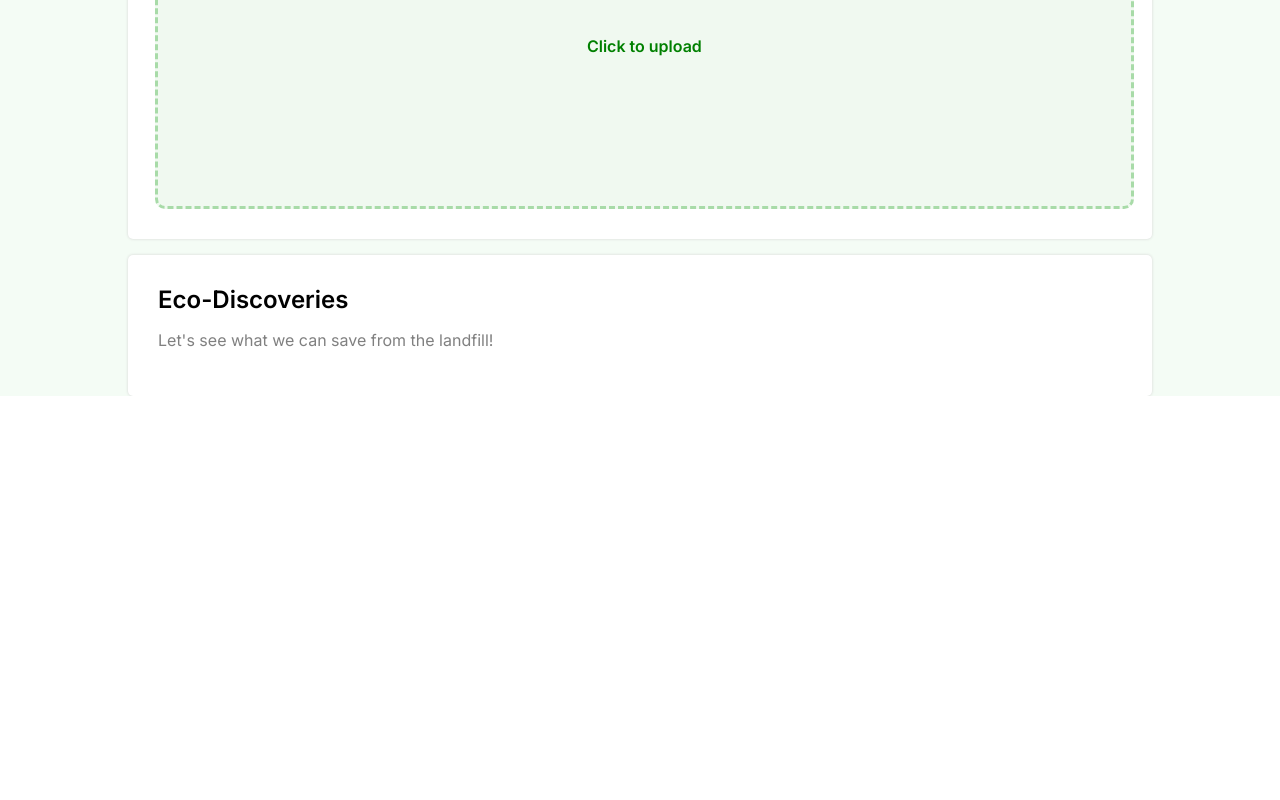
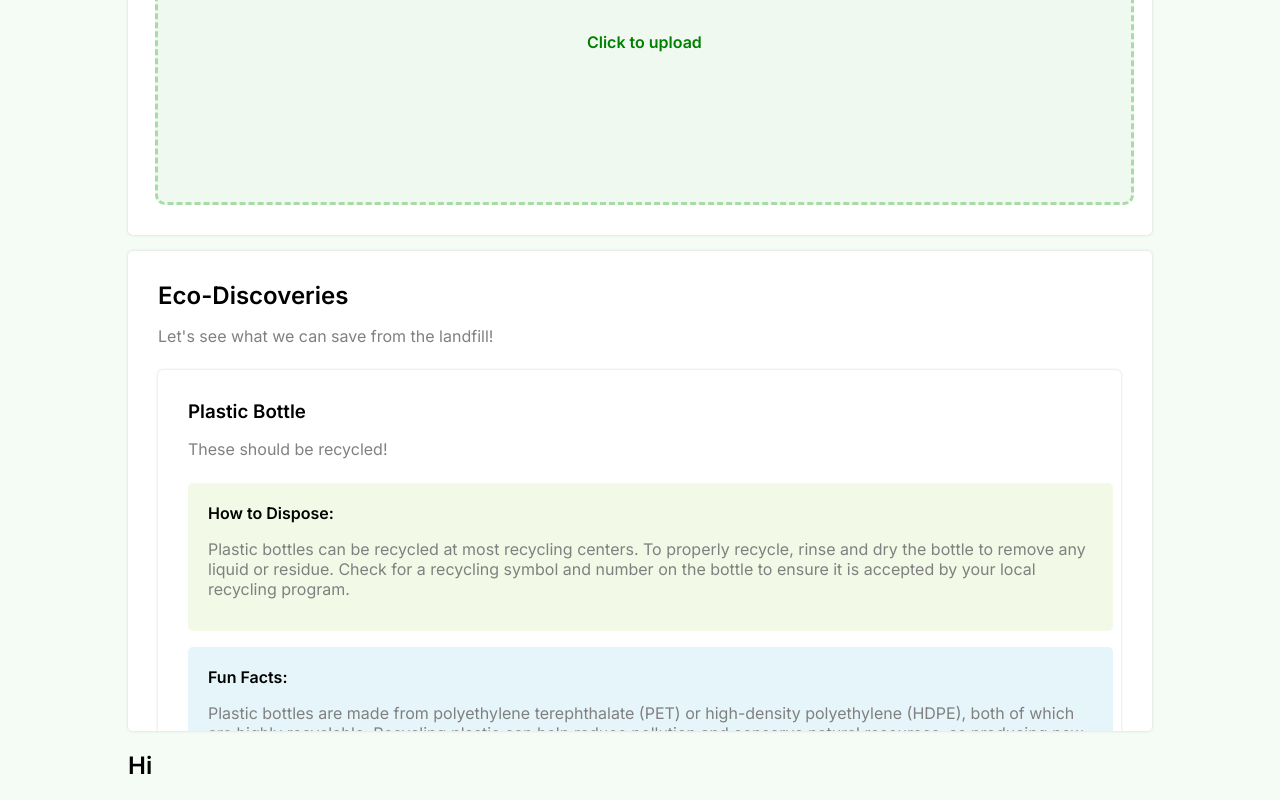
Before and after one commit to Nikulp23/HackRPI-2024, a React (Create React App) app in the folder frontend/: page / in a window 1280 px wide. Shown: the part 416-1216 px from the top of the page. Before the commit the page ends 812 px from the top, so only its background shows below. Built offline with nearby package versions, Linux system fonts and the light colour scheme.

Commit message:
eco discoveries

```diff
--- a/frontend/src/App.css
+++ b/frontend/src/App.css
@@ -37,6 +37,14 @@
 }
 
 .cardSubHeader {
+  margin-bottom: 1.5em;
+}
+
+.cardText {
+  margin-bottom: 0.75em;
+}
+
+.cardSubHeader, .cardText {
   color: gray;
 }
 
--- a/frontend/src/App.js
+++ b/frontend/src/App.js
@@ -2,11 +2,13 @@ import React, { useEffect, useState, useRef } from 'react';
 import './App.css';
 
 import FileUploadToggle from './components/buttons/FileUploadToggle'
+import IdentifiedItem from './components/content/IdentifiedItem'
 
 function App() {
   // State variables to store the response messages
   const [getMessage, setGetMessage] = useState('');
   const [postMessage, setPostMessage] = useState('');
+  const [data, setData] = useState([]);
 
   // Function to test GET request
   const testGetApi = async () => {
@@ -37,6 +39,20 @@ function App() {
       console.error("Error with POST request:", error);
     }
   };
+
+  useEffect(() => {
+    const data = [{facts : "Plastic bottles are made from polyethylene terephthalate (PET) or high-density polyethylene (HDPE), both of which are highly recyclable. Recycling plastic can help reduce pollution and conserve natural resources, as producing new plastic products from recycled materials uses less energy and water compared to making them from raw materials.",
+                   infoOnUse : "Plastic bottles can be recycled at most recycling centers. To properly recycle, rinse and dry the bottle to remove any liquid or residue. Check for a recycling symbol and number on the bottle to ensure it is accepted by your local recycling program.",
+                   name : "Plastic Bottle",
+                   use : "Recycle"},
+
+                  {facts : "Trash bags are made from polyethylene terephthalate (PET) or high-density polyethylene (HDPE), both of which are highly recyclable. Recycling plastic can help reduce pollution and conserve natural resources, as producing new plastic products from recycled materials uses less energy and water compared to making them from raw materials.",
+                  infoOnUse : "Trash bags can be recycled at most recycling centers. To properly recycle, rinse and dry the bottle to remove any liquid or residue. Check for a recycling symbol and number on the bottle to ensure it is accepted by your local recycling program.",
+                  name : "Trash Bag",
+                  use : "Garbage"}];
+
+    setData(data);
+  }, []);
 
 
   const fileInputRef = useRef(null);
@@ -71,7 +87,8 @@ function App() {
       });
 
       if (response.ok) {
-        const data = await response.json();
+        // const data = await response.json();
+        // setData(data);
         console.log('Cropped images data:', data);
       } else {
         console.error('Failed to fetch cropped images:', response.statusText);
@@ -128,8 +145,9 @@ function App() {
 
         <div className="card">
           <div className="cardContent">
+
             <h2 className="cardHeader">Upload an Image</h2>
-            <p className="cardSubHeader">Let's see what eco-treasures you've found!</p>
+            <p className="cardText">Let's see what eco-treasures you've found!</p>
             <div className="uploadBoxContainer">
               <div className="uploadBox" onClick={handleUploadBoxClick}>
                 {!imageUrl && <h4 className="clickToUpload">Click to upload</h4> }
@@ -164,12 +182,29 @@ function App() {
           </div>
         </div>
 
-        <div className="card">
+        <div className="card" style={{maxHeight: "60vh", overflowY: "auto", overflowX: "hidden"}}>
           <div className="cardContent">
             <h2 className="cardHeader">Eco-Discoveries</h2>
             <p className="cardSubHeader">Let's see what we can save from the landfill!</p>
+
+            {data[0] && <IdentifiedItem facts={data[0].facts}
+                            infoOnUse={data[0].infoOnUse}
+                            name={data[0].name}
+                            use={data[0].use}
+                            />}
+
+            {data[1] && <IdentifiedItem facts={data[1].facts}
+                            infoOnUse={data[1].infoOnUse}
+                            name={data[1].name}
+                            use={data[1].use}
+                            />}
+
           </div>
         </div>
+
+        <h2>Hi</h2>
+
+
       </div>
 
     </div>
--- /dev/null
+++ b/frontend/src/components/content/IdentifiedItem.js
@@ -0,0 +1,32 @@
+import React, { useState } from 'react';
+import styles from './../../styles/content/IdentifiedItem.module.css'
+
+function IdenfitiedItem({ facts, infoOnUse, name, use }) {
+
+   return (
+      <>
+         <div className={styles.subCard}>
+            <div className="cardContent">
+               <h3 className="cardHeader">{name}</h3>
+               <p className="cardSubHeader">{use === "Recycle" ? "These should be recycled!" : "Don't recycle these."}</p>
+
+               <div className={`${styles.howToDispose} ${styles.infoContainer}`}>
+                  <div className={styles.info}>
+                     <h4 className="cardHeader">How to Dispose:</h4>
+                     <p className="cardText">{infoOnUse}</p>
+                  </div>
+               </div>
+
+               <div className={`${styles.funFacts} ${styles.infoContainer}`}>
+                  <div className={styles.info}>
+                     <h4 className="cardHeader">Fun Facts:</h4>
+                     <p className="cardText">{facts}</p>
+                  </div>
+               </div>
+            </div>
+         </div>
+      </>
+   )
+}
+
+export default IdenfitiedItem;
--- a/frontend/src/styles/buttons/FileUploadToggle.module.css
+++ b/frontend/src/styles/buttons/FileUploadToggle.module.css
@@ -4,6 +4,7 @@
    align-items: center;
    width: 100%;
    height: 100%;
+   cursor: pointer;
    text-align: center;
 }
 
--- /dev/null
+++ b/frontend/src/styles/content/IdentifiedItem.module.css
@@ -0,0 +1,30 @@
+.subCard {
+   background-color: white;
+   border-radius: 5px;
+   width: 94%;
+   height: 100%;
+   box-shadow: 0 0 3px lightgray;
+   margin-top: 1em;
+}
+
+.infoContainer {
+   /* background-color: rgb(222, 241, 193, 0.4); */
+   border-radius: 5px;
+   width: 94%;
+   height: 100%;
+   margin-top: 1em;
+}
+
+.info {
+   padding: 10px;
+}
+
+.howToDispose {
+   padding: 10px;
+   background-color: rgb(222, 241, 193, 0.4);
+}
+
+.funFacts {
+   padding: 10px;
+   background-color: rgba(193, 231, 241, 0.4);
+}
```
Also changed, not shown: 1 other file (tests, documents, lock files or other folders).
